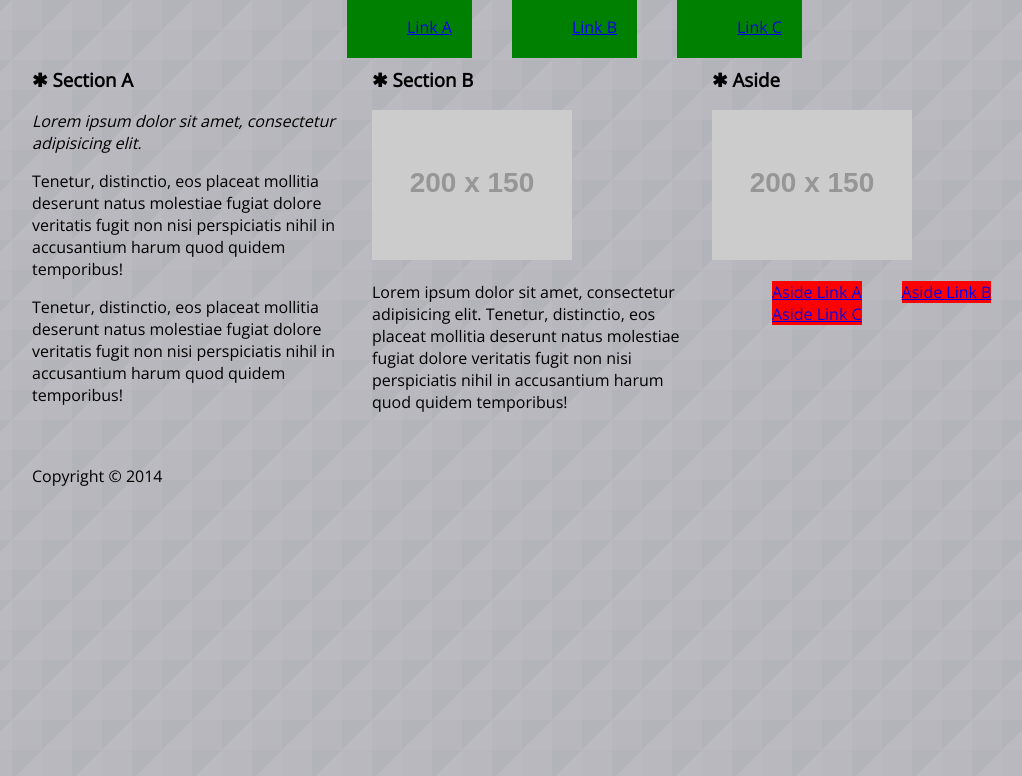
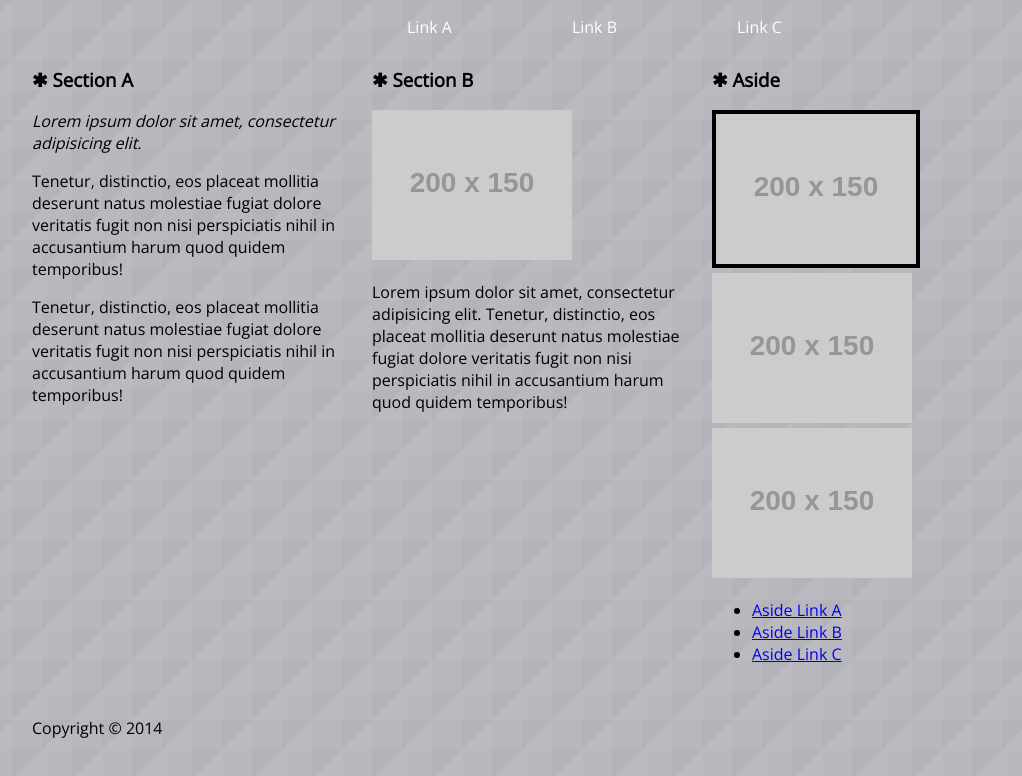
Before and after one commit to Ajshub/midterm-refresh, a plain HTML site: page midterm-refresh-gh-pages/index.html in a window 1280 px wide. Shown: the whole page, without its empty margins (108-1130 px from the left). Drawn offline with nearby package versions, Linux system fonts and the light colour scheme; placeholder pictures from the web are drawn by us.

Commit message:
Notes of sorts

```diff
--- a/midterm-refresh-gh-pages/css/styles.css
+++ b/midterm-refresh-gh-pages/css/styles.css
@@ -5,16 +5,36 @@ body {
 
 /* Base Nav Styling */
 
-li {
-	background: red;
+nav li {
 	float: left;
 	list-style: none;
 	margin: 0 20px;
 }
 
-nav a {
-	background: green;
+/* Link States */
+
+nav a:link,
+nav a:visited {
+	color: white;
 	padding: 20px 20px 20px 60px;
+	text-decoration: none;
+}
+
+nav a:hover,
+nav a:active {
+	background: yellow;
+}
+
+/* Hover */
+
+#first a:hover {
+	background: url("../img/home.png") no-repeat left center;
+}
+
+/* Advanced Selection */
+
+aside h3 + img {
+	border: 4px solid black;
 }
 
 /* Helper Classes */
--- a/midterm-refresh-gh-pages/index.html
+++ b/midterm-refresh-gh-pages/index.html
@@ -49,6 +49,8 @@
 		<aside class="grid_4 omega">
 			<h3>&#10033; Aside</h3>
 			<img src="http://placehold.it/200x150" alt="sample">
+			<img src="http://placehold.it/200x150" alt="sample">
+			<img src="http://placehold.it/200x150" alt="sample">
 			<ul>
 		  		<li><a href="#">Aside Link A</a></li>
 		  		<li><a href="#">Aside Link B</a></li>
```
Also changed, not shown: midterm-refresh-gh-pages/img/home.png (added).
